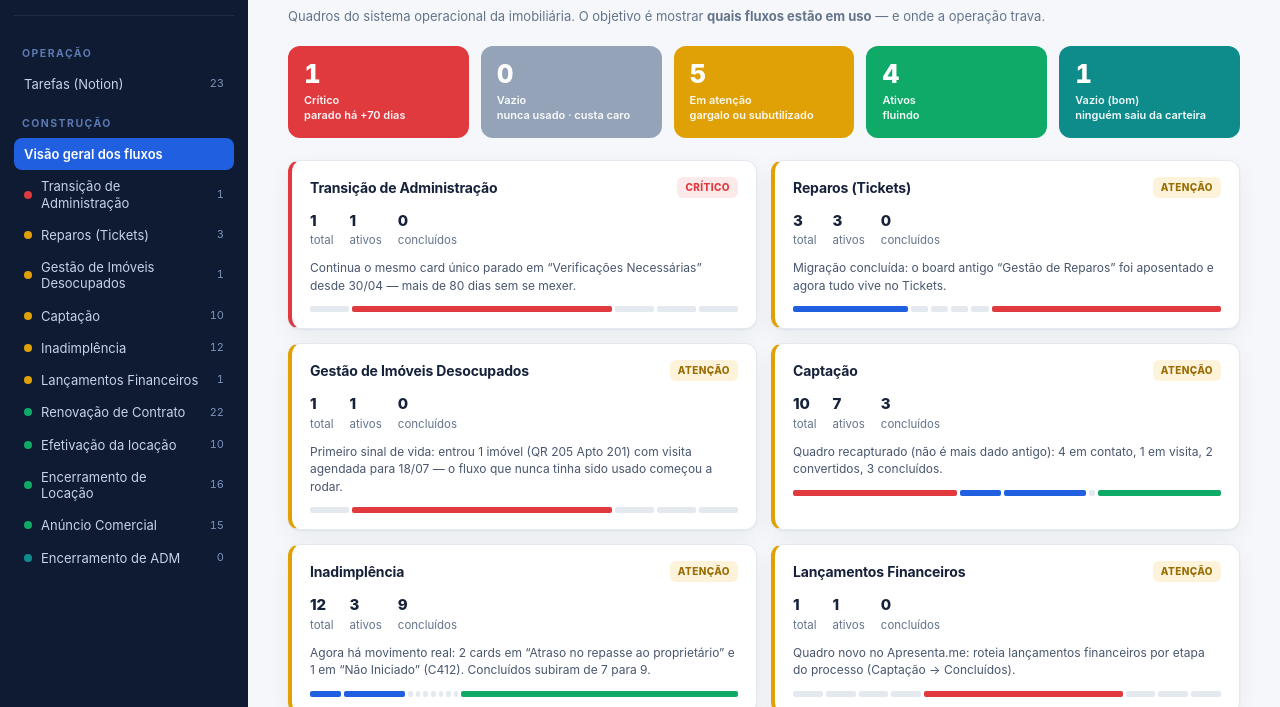
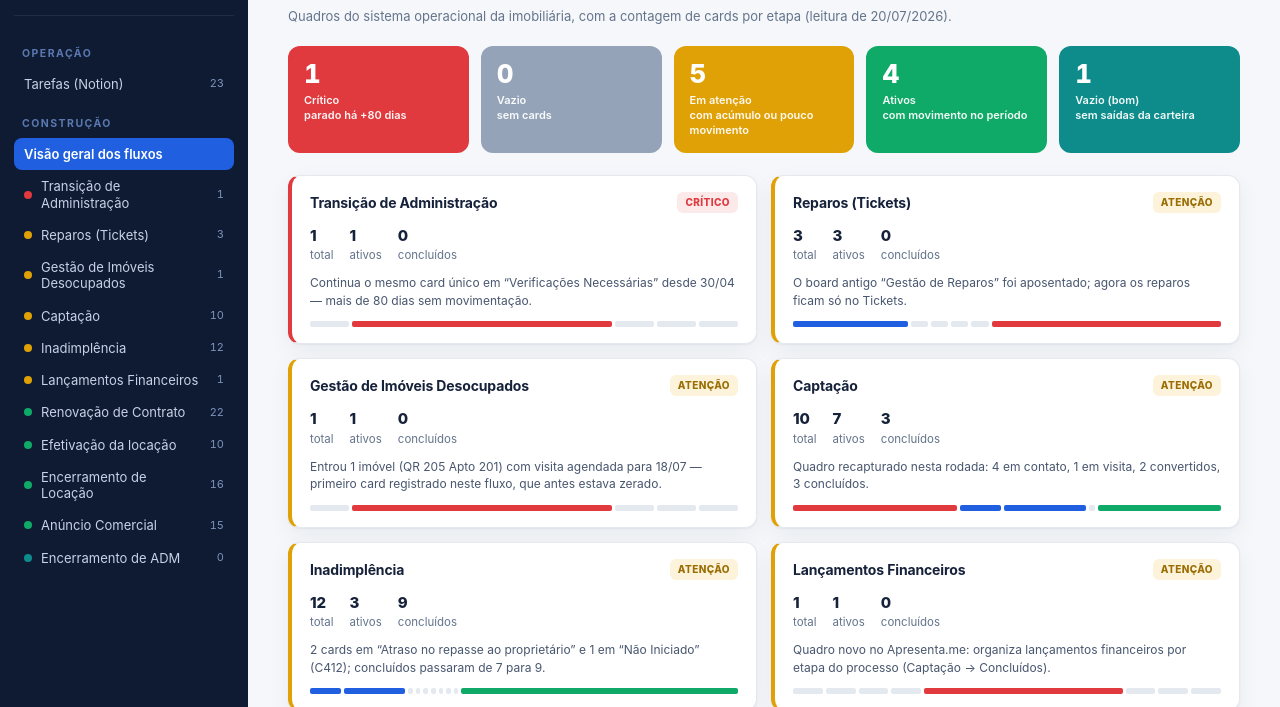
Before and after one commit to aluiza-arj/Dashboard-Alladyno, a plain HTML site: page index.html in a window 1280 px wide. Both pictures are taken after a click on the element "Visão geral dos fluxos". Shown: the part 93-800 px from the top of the page. Drawn offline with Linux system fonts and the light colour scheme.

Commit message:
Update index.html

```diff
--- a/index.html
+++ b/index.html
@@ -220,10 +220,11 @@
     <h1>Tarefas por responsável</h1>
     <div class="sub num">Base: database “Tarefas” (Central Alladyno) · leitura de 20/07/2026</div>
 
-    <section class="kpis" style="grid-template-columns:repeat(3,1fr)">
+    <section class="kpis" style="grid-template-columns:repeat(auto-fit,minmax(150px,1fr))">
       <div class="kpi"><div class="v num">23</div><div class="l">Ativas</div></div>
       <div class="kpi alert"><div class="v num">4</div><div class="l">Ativas atrasadas</div></div>
       <div class="kpi"><div class="v num" style="color:var(--amber)">5</div><div class="l">Vencendo hoje</div></div>
+      <div class="kpi good"><div class="v num">26</div><div class="l">Concluídas semana passada</div></div>
     </section>
 
     <div class="grid2">
@@ -263,14 +264,14 @@
       </tr></thead>
       <tbody id="tbody"></tbody>
     </table></div>
-    <footer>A base não tem campo de “data de conclusão”, então este quadro foca no trabalho ativo (23 tarefas). “Atrasadas” e “vencendo hoje” são calculadas sobre o prazo.</footer>
+    <footer>“Atrasadas” e “vencendo hoje” são calculadas sobre o prazo. “Concluídas semana passada” (13–19/07) conta as tarefas em Concluído editadas na semana, pela propriedade “Última edição” — proxy da data de conclusão.</footer>
   </section>
 
   <!-- ===== CONSTRUÇÃO: VISÃO GERAL ===== -->
   <section class="view" id="view-fluxos">
     <div class="eyebrow">Construção</div>
     <h1>Fluxos do Apresenta.me</h1>
-    <div class="sub">Quadros do sistema operacional da imobiliária. O objetivo é mostrar <b>quais fluxos estão em uso</b> — e onde a operação trava.</div>
+    <div class="sub">Quadros do sistema operacional da imobiliária, com a contagem de cards por etapa (leitura de 20/07/2026).</div>
     <div class="health" id="health"></div>
     <div class="flowgrid" id="flowgrid"></div>
     <footer>
@@ -363,57 +364,57 @@ renderTable();
 const FLOWS=[
  {id:"transicao",nome:"Transição de Administração",saude:"critico",
   stages:[["Conferência de documentação",0],["Verificações Necessárias",1],["Contrato e Locatário (ocupado)",0],["Anúncio Comercial (desocupado)",0],["Concluído",0]],
-  diag:["Continua o mesmo card único parado em “Verificações Necessárias” desde 30/04 — mais de 80 dias sem se mexer.","É o card mais antigo travado de todo o sistema (QR 205 Loja 01, Samambaia)."],
-  acao:"Destravar ou arquivar. Quase três meses parado não é fluxo, é esquecimento."},
+  diag:["Continua o mesmo card único em “Verificações Necessárias” desde 30/04 — mais de 80 dias sem movimentação.","É o card mais antigo parado de todo o sistema (QR 205 Loja 01, Samambaia)."],
+  acao:""},
 
  {id:"renovacao",nome:"Renovação de Contrato",saude:"ativo",
   stages:[["Não Iniciado",0],["Levantamento comercial",0],["Contato c/ proprietário",0],["Contato c/ Locatário",2],["Troca de Loc ou Garantia",0],["Confecção do contrato",2],["Aguardando assinatura",4],["Assinado — finalizar",1],["Concluído",13]],
-  diag:["Destravou de vez: o gargalo de “Assinado — finalizar” caiu de 8 para <b>1</b> e os concluídos saltaram de 3 para <b>13</b>.","“Aguardando assinatura” também recuou (8 → 4). No período, foi o fluxo mais produtivo da carteira."],
-  acao:"Manter o ritmo: fechar o último assinado e empurrar os 4 aguardando assinatura."},
+  diag:["“Assinado — finalizar” caiu de 8 para <b>1</b> e os concluídos passaram de 3 para <b>13</b>.","“Aguardando assinatura” recuou de 8 para 4."],
+  acao:""},
 
  {id:"reparos",nome:"Reparos (Tickets)",saude:"atencao",
   stages:[["Pendente",1],["Em Análise",0],["Em Andamento",0],["Aguardando Retorno",0],["Reaberto",0],["Adiado",2]],
-  diag:["Migração concluída: o board antigo “Gestão de Reparos” foi aposentado e agora tudo vive no Tickets.","Mas os 3 tickets existentes estão parados — 1 recém-aberto em “Pendente” (QL 12 Casa 10, pintura) e 2 congelados em “Adiado”. Nenhum em andamento."],
-  acao:"Puxar o pendente para análise e tirar os 2 adiados da geladeira — senão o Tickets vira depósito, como era o board antigo."},
+  diag:["O board antigo “Gestão de Reparos” foi aposentado; agora os reparos ficam só no Tickets.","São 3 tickets: 1 em “Pendente” (QL 12 Casa 10, pintura) e 2 em “Adiado”. Nenhum em andamento."],
+  acao:""},
 
  {id:"desocupados",nome:"Gestão de Imóveis Desocupados",saude:"atencao",
   stages:[["Fila de monitoramento",0],["Visitas agendadas",1],["Visitas realizadas",0],["Checagem Comercial",0],["Concluído",0]],
-  diag:["Primeiro sinal de vida: entrou 1 imóvel (QR 205 Apto 201) com visita agendada para 18/07 — o fluxo que nunca tinha sido usado começou a rodar.","Ainda é 1 card só. Falta alimentar com os desocupados que já existem — as desocupações do Encerramento de Locação deveriam cair aqui."],
-  acao:"Transformar cada imóvel vago em card e levá-lo até a relocação, com checagem de conservação no caminho."},
+  diag:["Entrou 1 imóvel (QR 205 Apto 201) com visita agendada para 18/07 — primeiro card registrado neste fluxo, que antes estava zerado.","As 2 novas desocupações do fluxo de Encerramento de Locação ainda não aparecem aqui."],
+  acao:""},
 
  {id:"captacao",nome:"Captação",saude:"atencao",
   stages:[["Contato c/ proprietário",4],["Visita / Avaliação técnica",1],["Convertido",2],["Lançamento de taxas",0],["Concluído",3]],
-  diag:["Quadro recapturado (não é mais dado antigo): 4 em contato, 1 em visita, 2 convertidos, 3 concluídos.","O padrão preocupa: quase todos os cards marcados “Desistiu de deixar a administração”. Captação segue reativa — falta entrada semanal de prospecção."],
-  acao:"Criar rotina semanal de prospecção com meta de imóveis contatados, senão o fluxo só administra o que aparece."},
+  diag:["Quadro recapturado nesta rodada: 4 em contato, 1 em visita, 2 convertidos, 3 concluídos.","Quase todos os cards estão marcados “Desistiu de deixar a administração”."],
+  acao:""},
 
  {id:"inadimplencia",nome:"Inadimplência",saude:"atencao",
   stages:[["Não Iniciado",1],["Atraso no repasse ao prop.",2],["+2 meses em atraso",0],["Loft acionada",0],["Seguro Fiança acionado",0],["Resgate Título Capitalização",0],["Resgate de Caução",0],["Negativação",0],["Acomp. ação judicial",0],["Concluído",9]],
-  diag:["Agora há movimento real: 2 cards em “Atraso no repasse ao proprietário” e 1 em “Não Iniciado” (C412). Concluídos subiram de 7 para 9.","Antes os cards iam direto para “Concluído” sem passar pelas etapas; começou a percorrer o pipeline de cobrança de verdade."],
-  acao:"Manter os cards percorrendo as etapas. Se a cobrança é feita fora do sistema, o fluxo é redundante."},
+  diag:["2 cards em “Atraso no repasse ao proprietário” e 1 em “Não Iniciado” (C412); concluídos passaram de 7 para 9.","Nas leituras anteriores os cards iam direto para “Concluído”, sem passar pelas etapas intermediárias."],
+  acao:""},
 
  {id:"efetivacao",nome:"Efetivação da locação",saude:"ativo",
   stages:[["Cadastro recebido",0],["Análise do cadastro",0],["Confecção do contrato",1],["Desistência da locação",0],["Contratos para conferência",1],["Aguardando assinatura",0],["Transf. titularidade energia/água",1],["Concluído",7]],
-  diag:["Fluindo bem: os concluídos subiram de 3 para 7 e o quadro ganhou etapas novas (“Contratos para conferência” e “Transferência de titularidade de energia e água”).","Cards distribuídos, sem acúmulo. Entrada nova chegando (Complexo Brasil 21)."],
+  diag:["Concluídos passaram de 3 para 7. O quadro ganhou as etapas “Contratos para conferência” e “Transferência de titularidade de energia e água”.","Cards distribuídos pelas etapas; entrada nova registrada (Complexo Brasil 21)."],
   acao:""},
 
  {id:"enc-locacao",nome:"Encerramento de Locação",saude:"ativo",
   stages:[["Novas Desocupações",2],["Aviso Prévio",0],["Aguardando entrega das chaves",0],["Vistoria",1],["Orçamento de pendências",1],["Validação e Execução",1],["Levantamento de taxas",1],["Fechamento",0],["Finalizar procedimento",2],["Concluídos",8]],
-  diag:["Fluxo saudável e bem distribuído: 8 concluídos e cards espalhados por quase todas as etapas, sem gargalo.","2 novas desocupações entrando — matéria-prima que deveria abastecer o fluxo de Desocupados."],
-  acao:"As 2 novas desocupações são insumo do fluxo de Desocupados — conectar os dois."},
+  diag:["8 concluídos e cards distribuídos por quase todas as etapas.","2 novas desocupações registradas no período."],
+  acao:""},
 
  {id:"anuncio",nome:"Anúncio Comercial",saude:"ativo",
   stages:[["Não Iniciado",0],["Prompt de anúncio e fotos",0],["Avaliação técnica",0],["Conferência final",0],["Concluído",15]],
-  diag:["Fila zerada de novo: os concluídos subiram de 13 para 15 e nenhum card ficou preso nas etapas intermediárias.","Segue como o melhor desempenho do sistema."],
+  diag:["Concluídos passaram de 13 para 15; nenhum card nas etapas intermediárias.","Sem fila acumulada."],
   acao:""},
 
  {id:"lancamentos",nome:"Lançamentos Financeiros",saude:"atencao",
   stages:[["Captação",0],["Transição de ADM",0],["Efetivação da locação",0],["Encerramento de ADM",0],["Encerramento de Locação",1],["Renovação de contrato",0],["Reparos",0],["Concluídos",0]],
-  diag:["Quadro novo no Apresenta.me: roteia lançamentos financeiros por etapa do processo (Captação → Concluídos).","Por enquanto só 1 card, em “Encerramento de Locação” (Avenida Pau Brasil 2204, Bloco B). Fluxo recém-criado, ainda sem rotina."],
-  acao:"Definir o que dispara um card aqui e quem move — senão vira um segundo depósito paralelo ao financeiro real."},
+  diag:["Quadro novo no Apresenta.me: organiza lançamentos financeiros por etapa do processo (Captação → Concluídos).","Por enquanto 1 card, em “Encerramento de Locação” (Avenida Pau Brasil 2204, Bloco B)."],
+  acao:""},
 
  {id:"enc-adm",nome:"Encerramento de ADM",saude:"vazio_bom",
   stages:[["Não Iniciado",0],["Alinhamento com o proprietário",0],["Encerramento",0],["Concluído",0]],
-  diag:["Zero cards — e aqui isso é <b>notícia boa</b>.","Nenhum proprietário pediu para tirar o imóvel da administração no período. O quadro vazio mede retenção, não abandono."],
+  diag:["Zero cards no período.","Nenhum proprietário registrado pedindo saída da administração."],
   acao:""}
 ];
 
@@ -577,11 +578,11 @@ document.getElementById("navFlows").innerHTML=flowsSorted.map(f=>{
 const hcount={critico:0,vazio:0,vazio_bom:0,atencao:0,ativo:0};
 FLOWS.forEach(f=>hcount[f.saude]++);
 document.getElementById("health").innerHTML=[
-  ["critico","Crítico","parado há +70 dias"],
-  ["vazio","Vazio","nunca usado · custa caro"],
-  ["atencao","Em atenção","gargalo ou subutilizado"],
-  ["ativo","Ativos","fluindo"],
-  ["vazio_bom","Vazio (bom)","ninguém saiu da carteira"]
+  ["critico","Crítico","parado há +80 dias"],
+  ["vazio","Vazio","sem cards"],
+  ["atencao","Em atenção","com acúmulo ou pouco movimento"],
+  ["ativo","Ativos","com movimento no período"],
+  ["vazio_bom","Vazio (bom)","sem saídas da carteira"]
 ].map(([k,l,s])=>`<div class="hcard h-${k}"><div class="v num">${hcount[k]}</div><div class="l">${l}<br>${s}</div></div>`).join("");
 
 document.getElementById("flowgrid").innerHTML=flowsSorted.map(f=>{
@@ -607,7 +608,7 @@ function renderFlowDetail(id){
   if(f.merged){ f.boards.forEach(b=>{ body+=`<div class="subttl">${b.nome}</div>`+funnelHTML(b.stages); }); }
   else body+=funnelHTML(f.stages);
   const icon={critico:"🔴",vazio:"⚫",vazio_bom:"🟦",atencao:"🟡",ativo:"🟢"}[f.saude];
-  body+=`<div class="diagbox"><h3>${icon} Diagnóstico</h3>${f.diag.map(p=>`<p>${p}</p>`).join("")}${f.acao?`<div class="acao"><b>Sugestão:</b> ${f.acao}</div>`:""}</div>`;
+  body+=`<div class="diagbox"><h3>${icon} Diagnóstico</h3>${f.diag.map(p=>`<p>${p}</p>`).join("")}</div>`;
   body+=cardsHTML(f.id,f);
   document.getElementById("flowDetail").innerHTML=body;
 }
```
